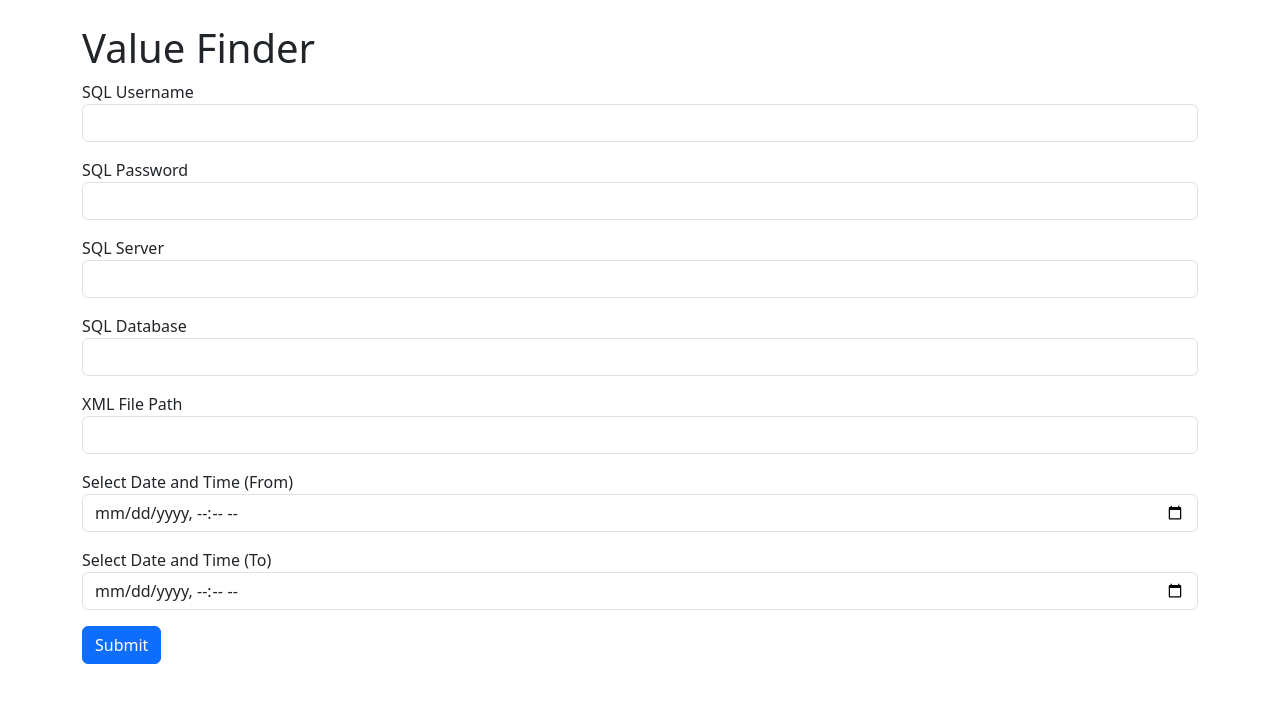
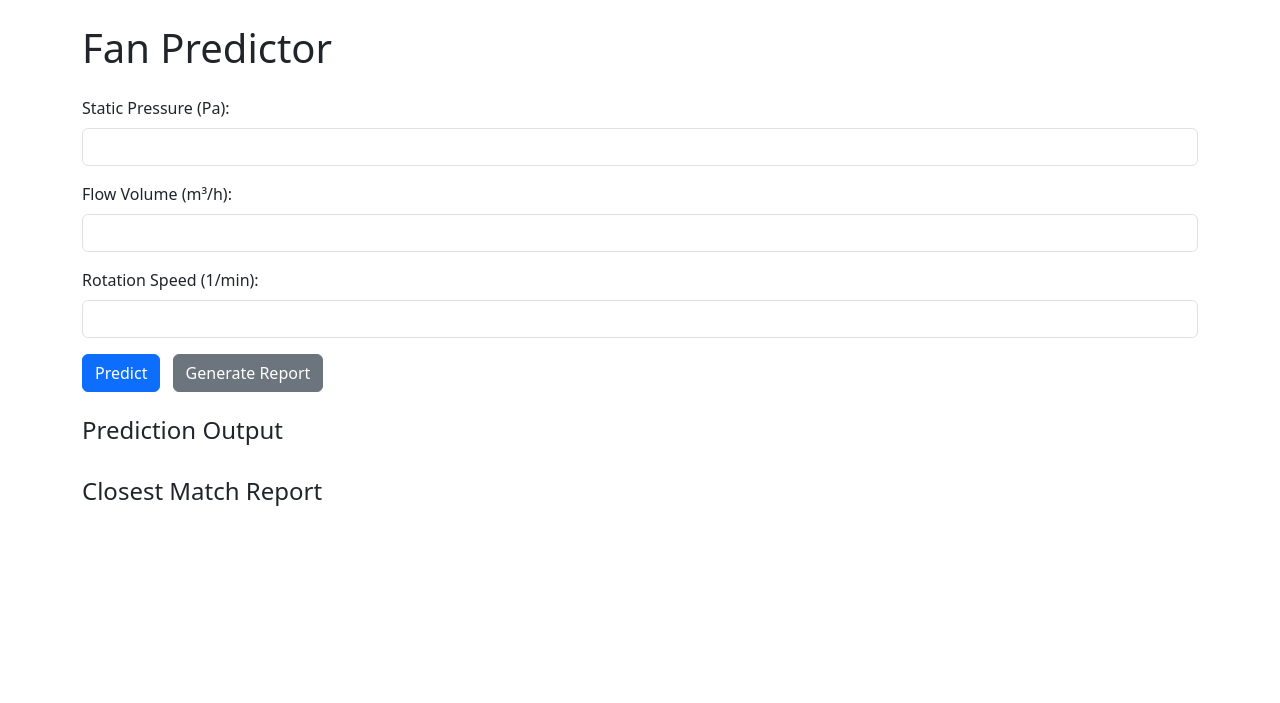
Before and after one commit to Darshan-zip/DURR, a Flask app: page / in a window 1280 px wide. Shown: the top 703 px of the page. Run offline with Flask 3, Linux system fonts and the light colour scheme; some libraries are stand-ins or nearby versions.

Commit message:
Update index.html

```diff
--- a/templates/index.html
+++ b/templates/index.html
@@ -2,168 +2,76 @@
 <html lang="en">
 <head>
     <meta charset="UTF-8">
-  <meta name="viewport" content="width=device-width, initial-scale=1.0">
-  <title>Document</title>
-  <link href="https://cdn.jsdelivr.net/npm/bootstrap@5.3.7/dist/css/bootstrap.min.css" rel="stylesheet" integrity="sha384-LN+7fdVzj6u52u30Kp6M/trliBMCMKTyK833zpbD+pXdCLuTusPj697FH4R/5mcr" crossorigin="anonymous">
+    <title>Fan Predictor</title>
+    <link href="https://cdn.jsdelivr.net/npm/bootstrap@5.3.0/dist/css/bootstrap.min.css" rel="stylesheet">
+</head>
+<body class="container py-4">
+    <h1 class="mb-4">Fan Predictor</h1>
 
-  <!-- jQuery (required by DataTables) -->
-<script src="https://code.jquery.com/jquery-3.6.0.min.js"></script>
-
-<!-- DataTables CSS -->
-<link rel="stylesheet" href="https://cdn.datatables.net/1.13.6/css/jquery.dataTables.min.css">
-
-<!-- DataTables JS -->
-<script src="https://cdn.datatables.net/1.13.6/js/jquery.dataTables.min.js"></script>
-
-<!-- DataTables Buttons extension CSS -->
-<link rel="stylesheet" href="https://cdn.datatables.net/buttons/2.4.1/css/buttons.dataTables.min.css">
-
-<!-- DataTables Buttons extension JS -->
-<script src="https://cdn.datatables.net/buttons/2.4.1/js/dataTables.buttons.min.js"></script>
-
-<!-- JSZip (for Excel export) -->
-<script src="https://cdnjs.cloudflare.com/ajax/libs/jszip/3.10.1/jszip.min.js"></script>
-
-<!-- PDFMake (optional, for PDF export) -->
-<script src="https://cdnjs.cloudflare.com/ajax/libs/pdfmake/0.2.7/pdfmake.min.js"></script>
-<script src="https://cdnjs.cloudflare.com/ajax/libs/pdfmake/0.2.7/vfs_fonts.js"></script>
-
-<!-- HTML5 export buttons (CSV, Excel, PDF) -->
-<script src="https://cdn.datatables.net/buttons/2.4.1/js/buttons.html5.min.js"></script>
-
-<!-- Print button -->
-<script src="https://cdn.datatables.net/buttons/2.4.1/js/buttons.print.min.js"></script>
-
-
-</head>
-
-<body class="container my-4">
-  <h1>Value Finder</h1>
     <div class="mb-3">
-  <label for="Username" class="Username-label">SQL Username</label>
-  <input type="text" class="form-control" id="username-input">
-</div>
-<div class="mb-3">
-  <label for="Password" class="Password-label">SQL Password</label>
-  <input type="text" class="form-control" id="password-input">
-</div>
-  <div class="mb-3">
-  <label for="Server" class="Server-label">SQL Server</label>
-  <input type="text" class="form-control" id="server-input">
-</div>
-  <div class="mb-3">
-  <label for="Database" class="Database-label">SQL Database</label>
-  <input type="text" class="form-control" id="database-input">
+        <label for="pressure" class="form-label">Static Pressure (Pa):</label>
+        <input type="number" class="form-control" id="pressure" required>
     </div>
 
     <div class="mb-3">
-  <label for="XML" class="XML-label">XML File Path</label>
-  <input type="text" class="form-control" id="XML-input">
+        <label for="flow" class="form-label">Flow Volume (m³/h):</label>
+        <input type="number" class="form-control" id="flow" required>
     </div>
 
     <div class="mb-3">
-  <label for="date" class="date-label">Select Date and Time (From)</label>
-  <input type="datetime-local" class="form-control" id="dtFromInput">
+        <label for="speed" class="form-label">Rotation Speed (1/min):</label>
+        <input type="number" class="form-control" id="speed" required>
     </div>
-<div class="mb-3">
-  <label for="date" class="date-label">Select Date and Time (To)</label>
-  <input type="datetime-local" class="form-control" id="dtToInput">
+
+    <button class="btn btn-primary me-2" onclick="predict()">Predict</button>
+    <button class="btn btn-secondary" onclick="generateReport()">Generate Report</button>
+
+    <div class="mt-4">
+        <h4>Prediction Output</h4>
+        <pre id="output"></pre>
     </div>
-<button type="button" class="btn btn-primary" onclick="convertDate()">Submit</button>
 
-<p id="result"></p>
-<p id="resultTo"></p>
-<div class="table-space"></div>
-<h3 id="val-sum"></h3>
+    <div class="mt-4">
+        <h4>Closest Match Report</h4>
+        <pre id="report"></pre>
+        <a id="downloadLink" class="btn btn-outline-success mt-2 d-none" href="#" target="_blank">Download PDF Report</a>
+    </div>
 
     <script>
-  function convertDate() {
-    const input = document.getElementById('dtFromInput').value;
+        async function predict() {
+            const pressure = parseFloat(document.getElementById("pressure").value);
+            const flow = parseFloat(document.getElementById("flow").value);
+            const speed = parseFloat(document.getElementById("speed").value);
 
-    if (!input) {
-        document.getElementById('result').innerText = 'Please enter a datetime.';
-        return;
+            const res = await fetch("/predict", {
+                method: "POST",
+                headers: { "Content-Type": "application/json" },
+                body: JSON.stringify({ pressure, flow, speed })
+            });
+
+            const data = await res.json();
+            document.getElementById("output").innerText =
+                `Rated Power: ${data.power} kW\nManufacturer: ${data.manufacturer}`;
         }
 
-    const date = new Date(input);
+        async function generateReport() {
+            const pressure = parseFloat(document.getElementById("pressure").value);
+            const flow = parseFloat(document.getElementById("flow").value);
+            const speed = parseFloat(document.getElementById("speed").value);
 
-    const year = date.getFullYear().toString().slice(-2);
-    const start = new Date(date.getFullYear(), 0, 0);
-    const diff = date - start;
-    const oneDay = 1000 * 60 * 60 * 24;
-    const dayOfYear = Math.floor(diff / oneDay).toString().padStart(3, '0'); // 001–366
-    const hour = date.getHours().toString().padStart(2, '0'); // 00–23
+            const res = await fetch("/report", {
+                method: "POST",
+                headers: { "Content-Type": "application/json" },
+                body: JSON.stringify({ pressure, flow, speed })
+            });
 
-    const result = `${year}${dayOfYear}${hour}`;
+            const data = await res.json();
+            document.getElementById("report").innerText = data.report;
 
-    const inputTo= document.getElementById('dtToInput').value;
-
-    if (!inputTo) {
-        document.getElementById('resultTo').innerText = 'Please enter a datetime.';
-        return;
+            const link = document.getElementById("downloadLink");
+            link.href = "/download-pdf?filename=" + encodeURIComponent(data.pdf_filename);
+            link.classList.remove("d-none");
         }
-
-    const dateTo = new Date(inputTo);
-
-    const yearTo = dateTo.getFullYear().toString().slice(-2);
-    const startTo = new Date(dateTo.getFullYear(), 0, 0);
-    const diffTo = dateTo - startTo;
-    const oneDayTo = 1000 * 60 * 60 * 24;
-    const dayOfYearTo = Math.floor(diffTo / oneDayTo).toString().padStart(3, '0'); // 001–366
-    const hourTo = dateTo.getHours().toString().padStart(2, '0'); // 00–23
-
-    const resultTo = `${yearTo}${dayOfYearTo}${hourTo}`;
-
-    document.getElementById('result').innerText = `Formatted From Date: ${result}`;
-    document.getElementById('resultTo').innerText = `Formatted To Date: ${resultTo}`;
-    let usernameV=document.getElementById('username-input').value
-    let passwordV=document.getElementById('password-input').value
-    let serverV=document.getElementById('server-input').value
-    let databaseV=document.getElementById('database-input').value
-    let XMLV=document.getElementById('XML-input').value
-
-    var entry={
-      fromDate:result,
-      toDate:resultTo,
-      username:usernameV,
-      password:passwordV,
-      server:serverV,
-      database:databaseV,
-      XML:XMLV,
-      date_time:date
-    };
-    fetch(`${window.origin}/inc`,{
-      method:'POST',
-      credentials:"include",
-      body:JSON.stringify(entry),
-      cache:"no-cache",
-      headers:new Headers({
-        "content-type":"application/json"
-      })
-    })
-    .then(function (response) {
-    if (response.status !== 200) {
-      console.log('Response was not 200');
-      return;
-    }
-    return response.json();
-  })
-  .then(function (data) {
-    console.log(data.table);
-    document.querySelector('.table-space').innerHTML = data.table;
-    document.querySelector('#val-sum').innerText = `Total Value Summary: ${data.valSum}`;
-    $('#myTable').DataTable({
-      dom: 'Bfrtip',
-      buttons: ['copy', 'csv', 'excel', 'pdf','print']
-    });
-  });
-  }
-
-
     </script>
-<script src="https://cdn.jsdelivr.net/npm/@popperjs/core@2.11.8/dist/umd/popper.min.js" integrity="sha384-I7E8VVD/ismYTF4hNIPjVp/Zjvgyol6VFvRkX/vR+Vc4jQkC+hVqc2pM8ODewa9r" crossorigin="anonymous"></script>
-<script src="https://cdn.jsdelivr.net/npm/bootstrap@5.3.7/dist/js/bootstrap.min.js" integrity="sha384-7qAoOXltbVP82dhxHAUje59V5r2YsVfBafyUDxEdApLPmcdhBPg1DKg1ERo0BZlK" crossorigin="anonymous"></script>
-
-
 </body>
 </html>
```
Lines whose indentation alone changed are shown as unchanged.
